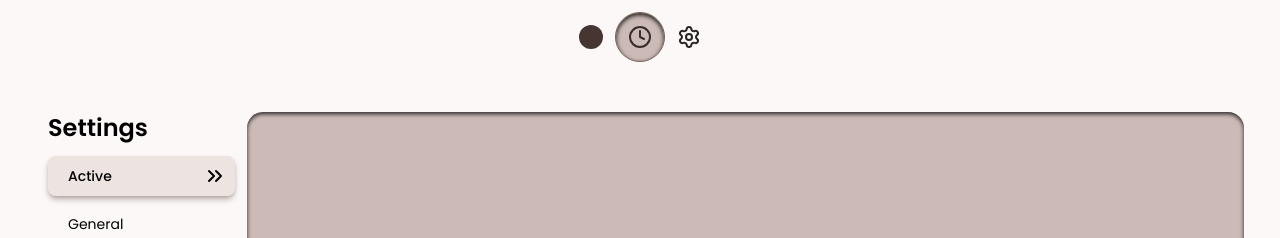
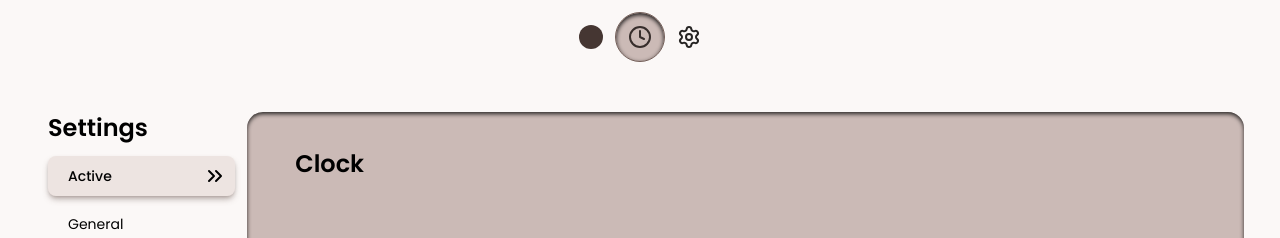
Before and after one commit to plwtx/chai.study, a React (Vite) app: page /settings in a window 1280 px wide. Shown: the top 238 px of the page. Built offline with nearby package versions, Linux system fonts and the light colour scheme; a web font is replaced by a local one; what @toolwind/corner-shape would draw is missing.

Commit message:
UI: Settings pages.

```diff
--- /dev/null
+++ b/src/features/settings/components/settings-clock.tsx
@@ -0,0 +1,10 @@
+export default function Settings() {
+  return (
+    <>
+      <div className="font-poppins h-full w-full p-9">
+        {/* Title */}
+        <h1 className="font-poppins px-3 text-2xl font-semibold">Clock</h1>
+      </div>
+    </>
+  );
+}
--- /dev/null
+++ b/src/features/settings/components/settings-general.tsx
@@ -0,0 +1,10 @@
+export default function Settings() {
+  return (
+    <>
+      <div className="font-poppins h-full w-full p-9">
+        {/* Title */}
+        <h1 className="font-poppins px-3 text-2xl font-semibold">Clock</h1>
+      </div>
+    </>
+  );
+}
--- /dev/null
+++ b/src/features/settings/components/settings-information.tsx
@@ -0,0 +1,10 @@
+export default function Settings() {
+  return (
+    <>
+      <div className="font-poppins h-full w-full p-9">
+        {/* Title */}
+        <h1 className="font-poppins px-3 text-2xl font-semibold">Clock</h1>
+      </div>
+    </>
+  );
+}
--- /dev/null
+++ b/src/features/settings/components/settings-storage.tsx
@@ -0,0 +1,10 @@
+export default function Settings() {
+  return (
+    <>
+      <div className="font-poppins h-full w-full p-9">
+        {/* Title */}
+        <h1 className="font-poppins px-3 text-2xl font-semibold">Clock</h1>
+      </div>
+    </>
+  );
+}
--- /dev/null
+++ b/src/features/settings/components/settings-theme.tsx
@@ -0,0 +1,10 @@
+export default function Settings() {
+  return (
+    <>
+      <div className="font-poppins h-full w-full p-9">
+        {/* Title */}
+        <h1 className="font-poppins px-3 text-2xl font-semibold">Clock</h1>
+      </div>
+    </>
+  );
+}
--- a/src/features/settings/index.tsx
+++ b/src/features/settings/index.tsx
@@ -1,4 +1,5 @@
 import { ChevronsRight } from "lucide-react";
+import ClockSettings from "./components/settings-clock";
 
 export default function Settings() {
   interface SettingsCategories {
@@ -50,7 +51,9 @@ export default function Settings() {
                 </ul>
               </aside>
               {/* Settings menu: */}
-              <main className="bg-brown-300/75 shadow-brown-800 h-full w-full rounded-2xl shadow-inner"></main>
+              <main className="bg-brown-300/75 shadow-brown-800 h-full w-full rounded-2xl shadow-inner">
+                <ClockSettings />
+              </main>
             </div>
           </div>
         </div>
```
